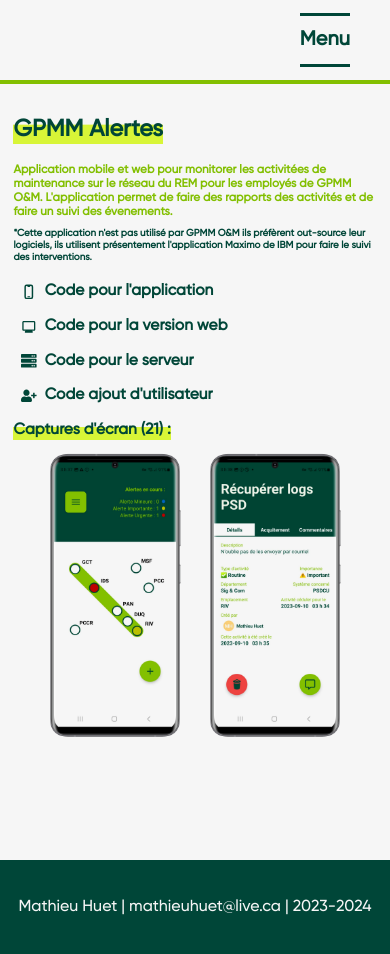
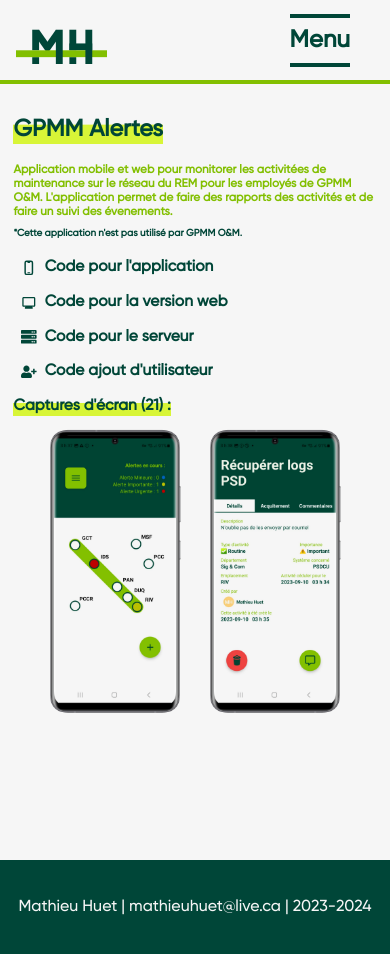
Before and after one commit to mathieuhuet/Portfolio, a React (Create React App) app: page /gpmm in a window 390 px wide. Shown: the top 954 px of the page. Built offline with nearby package versions, Linux system fonts and the light colour scheme.

Commit message:
styling: small styling modifications

```diff
--- a/src/Components/Header/header.css
+++ b/src/Components/Header/header.css
@@ -10,7 +10,7 @@
   }
 
   .header-selection {
-    font-size: 24px;
+    font-size: 32px;
     font-weight: 700;
     cursor: pointer;
     margin-top: 30px;
@@ -18,7 +18,7 @@
     border:none;
     position: relative;
     transition: all 0.3s ease-in-out;
-    margin-bottom: 30px;
+    margin-bottom: 14px;
     margin-left: 96px;
     color: #004638;
     display: flex;
@@ -38,7 +38,7 @@
     left: 50%;
     bottom:0;
     background:#82bf00;
-    transition: all ease-in-out .15s;
+    transition: all ease-in-out .2s;
   }
 
   .header-selection:hover::after {
--- a/src/Components/Header/header.jsx
+++ b/src/Components/Header/header.jsx
@@ -132,6 +132,11 @@
           className={"header" + (!showNavbar ? ' sticky-hidden' : '')}
           role='banner'
         >
+          <MHRem
+            size={48}
+            style={{cursor: 'pointer', marginLeft: 16}}
+            onClick={() => navigate('/')}
+          />
           <React.Fragment>
             <div
               className="toggle-menu"
--- a/src/Components/Header/headerMobile.css
+++ b/src/Components/Header/headerMobile.css
@@ -7,7 +7,7 @@
     height: 80px;
     display: flex;
     flex-direction: row;
-    justify-content: flex-end;
+    justify-content: space-between;
     align-items: center;
     border-bottom: 4px solid #82bf00;
     z-index: 10;
@@ -21,13 +21,13 @@
 
   .toggle-menu {
     color: #004638;
-    border-top: 3px solid #004638;
-    border-bottom: 3px solid #004638;
+    border-top: 4px solid #004638;
+    border-bottom: 4px solid #004638;
     font-weight: 700;
-    font-size: 20px;
+    font-size: 24px;
     margin-right: 40px;
-    padding-top: 12px;
-    padding-bottom: 12px;
+    padding-top: 8px;
+    padding-bottom: 8px;
     cursor: pointer;
   }
 
--- a/src/Pages/FriendlyBets/friendlyBets.css
+++ b/src/Pages/FriendlyBets/friendlyBets.css
@@ -63,7 +63,7 @@
     left: 50%;
     bottom: 4;
     background:#82bf00;
-    transition: all ease-in-out .15s;
+    transition: all ease-in-out .3s;
   }
 
   .friendly-bets-hover-animation:hover {
--- a/src/Pages/GPMM/gpmm.css
+++ b/src/Pages/GPMM/gpmm.css
@@ -55,7 +55,7 @@
     left: 50%;
     bottom: 4;
     background:#82bf00;
-    transition: all ease-in-out .15s;
+    transition: all ease-in-out .3s;
   }
 
   .gpmm-hover-animation:hover {
--- a/src/Pages/GPMM/gpmm.jsx
+++ b/src/Pages/GPMM/gpmm.jsx
@@ -93,7 +93,7 @@
             Application mobile et web pour monitorer les activitées de maintenance sur le réseau du REM pour les employés de GPMM O&M. L'application permet de faire des rapports des activités et de faire un suivi des évenements.
           </div>
           <div className='gpmm-disclaimer'>
-            *Cette application n'est pas utilisé par GPMM O&M ils préfèrent out-source leur logiciels, ils utilisent présentement l'application Maximo de IBM pour faire le suivi des interventions.
+            *Cette application n'est pas utilisé par GPMM O&M.
           </div>
           <div className='gpmm-all-link'>
             <div className='gpmm-hover-animation'>
```
